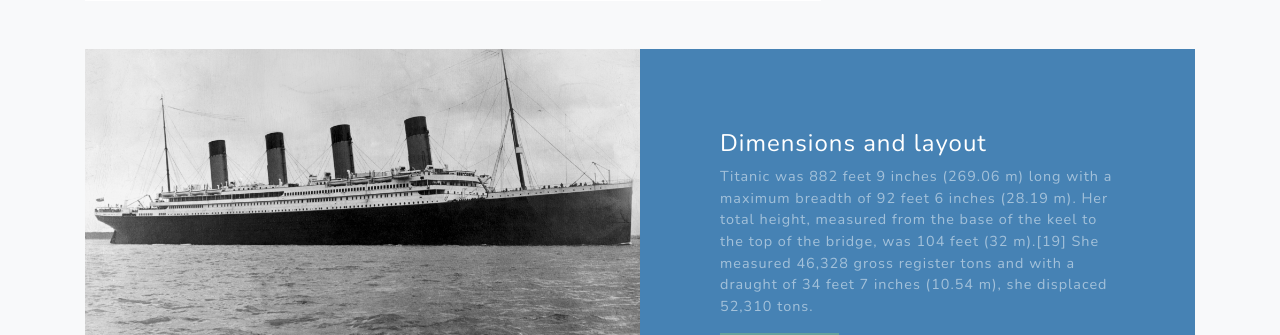
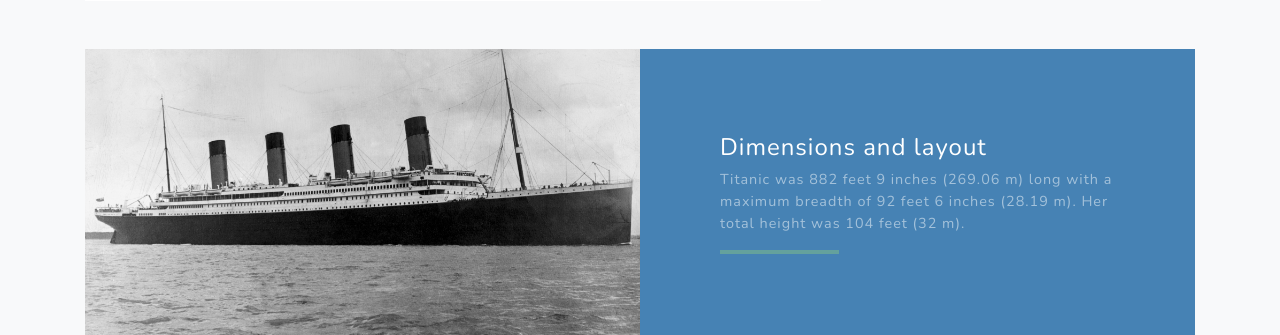
Before and after one commit to rwzlock/showcase-titanic-project, a Flask app: page / in a window 1280 px wide. Shown: the part 1985-2320 px from the top of the page. Run offline with Flask 2, Linux system fonts and the light colour scheme; data comes from the database, SQL or seed files in the repository; parts of the project's set-up code (start-up, migrations or seed data) failed here and were passed over; some libraries are stand-ins or nearby versions.

Commit message:
features added

```diff
--- a/templates/index.html
+++ b/templates/index.html
@@ -106,7 +106,7 @@
               <div class="d-flex h-100">
                 <div class="project-text w-100 my-auto text-center text-lg-left">
                   <h4 class="text-white">Dimensions and layout</h4>
-                  <p class="mb-0 text-white-50">Titanic was 882 feet 9 inches (269.06 m) long with a maximum breadth of 92 feet 6 inches (28.19 m). Her total height, measured from the base of the keel to the top of the bridge, was 104 feet (32 m).[19] She measured 46,328 gross register tons and with a draught of 34 feet 7 inches (10.54 m), she displaced 52,310 tons.</p>
+                  <p class="mb-0 text-white-50">Titanic was 882 feet 9 inches (269.06 m) long with a maximum breadth of 92 feet 6 inches (28.19 m). Her total height was 104 feet (32 m).</p>
                   <hr class="d-none d-lg-block mb-0 ml-0">
                 </div>
               </div>
@@ -123,8 +123,8 @@
             <div class="bg-black text-center h-100 project">
               <div class="d-flex h-100">
                 <div class="project-text w-100 my-auto text-center text-lg-right">
-                  <h4 class="text-white">Mountains</h4>
-                  <p class="mb-0 text-white-50">Another example of a project with its respective description. These sections work well responsively as well, try this theme on a small screen!</p>
+                  <h4 class="text-white">Features</h4>
+                  <p class="mb-0 text-white-50">Titanic was equipped with three main engines—two reciprocating four-cylinder, triple-expansion steam engines and one centrally placed low-pressure Parsons turbine—each driving a propeller. The two reciprocating engines had a combined output of 30,000 hp.</p>
                   <hr class="d-none d-lg-block mb-0 mr-0">
                 </div>
               </div>
```
